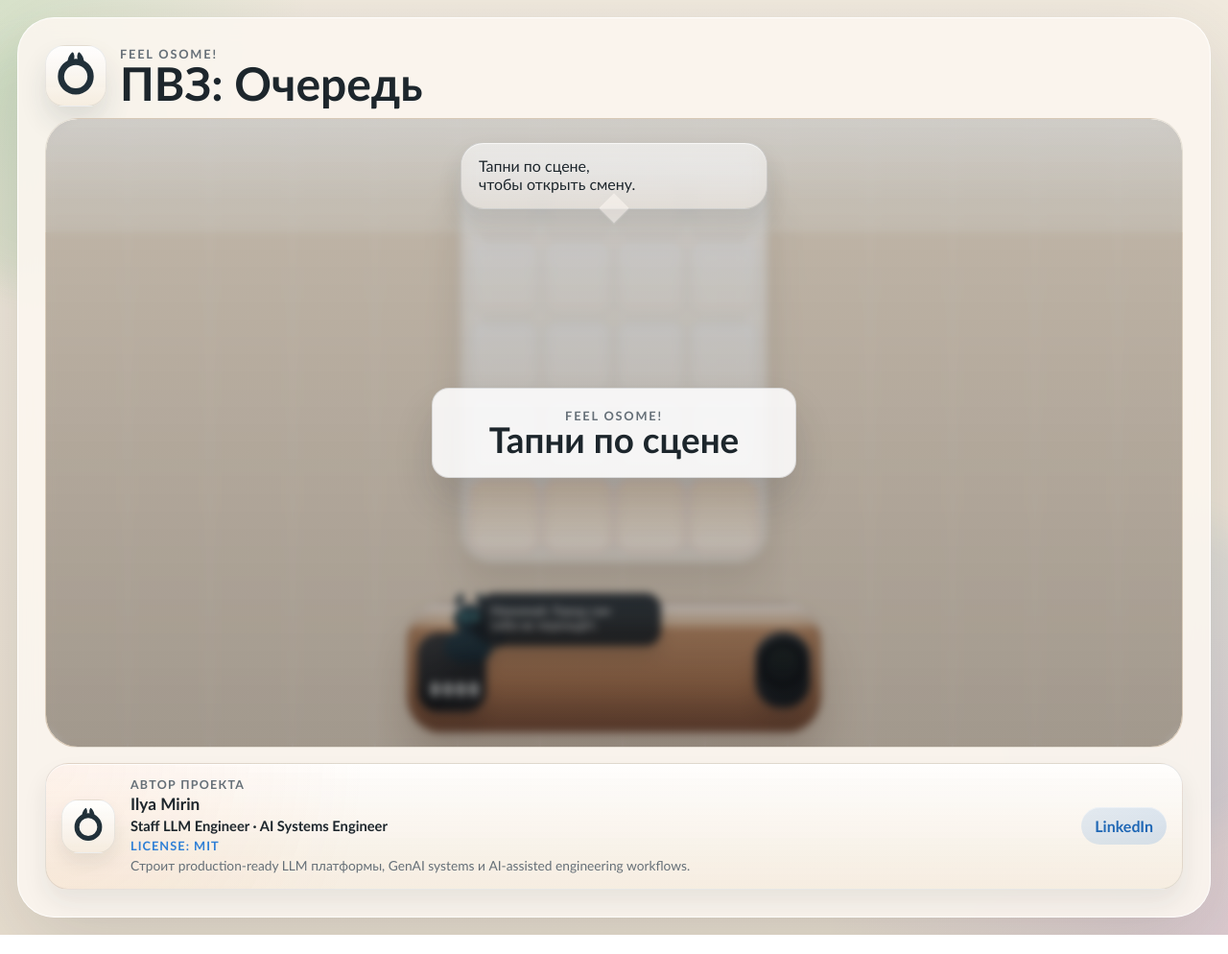
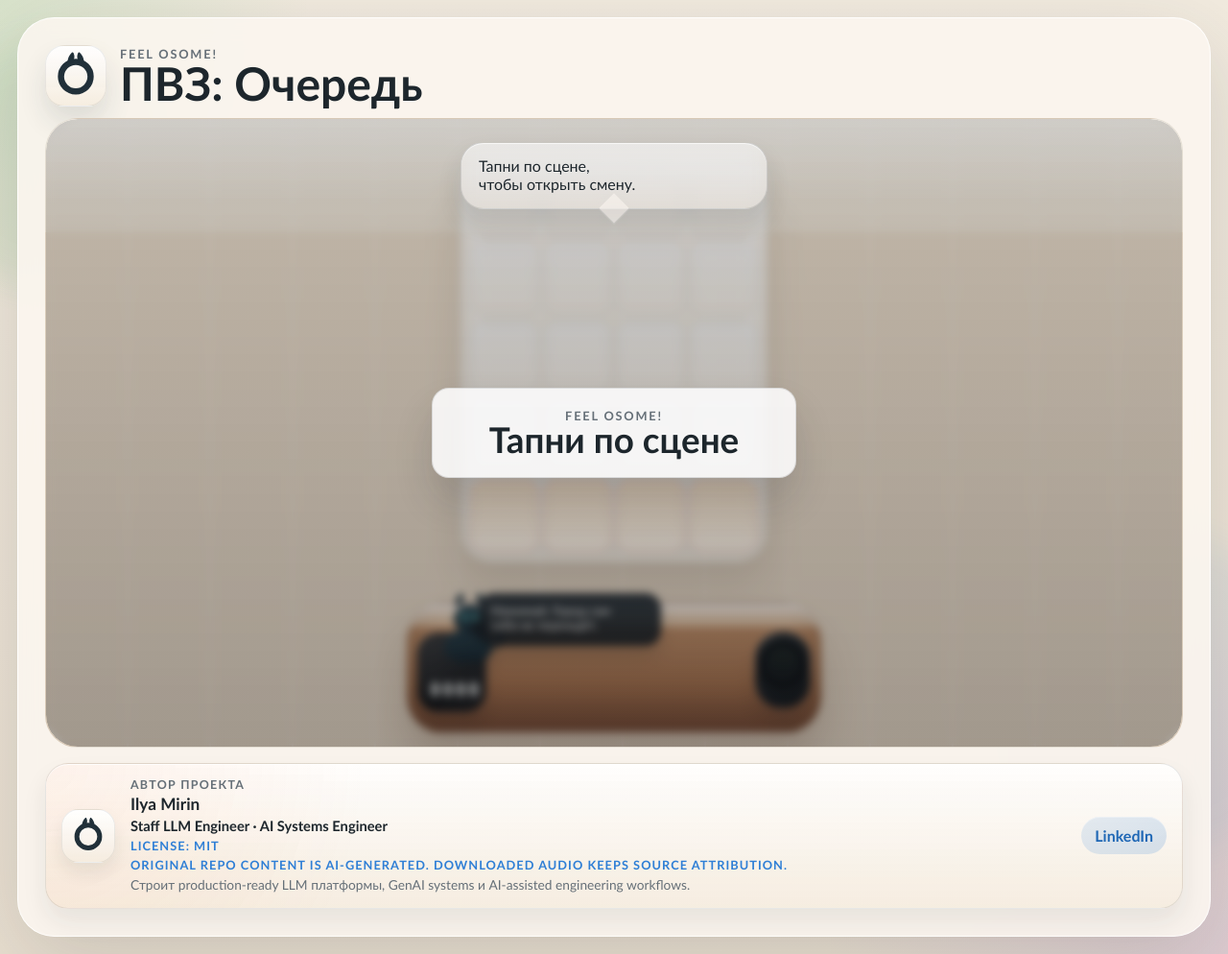
Before and after one commit to ilyamirin/osome, a website: page index.html in a window 1280 px wide. Shown: the whole page at 96% size. Drawn offline with Linux system fonts and the light colour scheme.

Commit message:
Add AI content disclaimer

```diff
--- a/index.html
+++ b/index.html
@@ -100,6 +100,9 @@
               <strong>Ilya Mirin</strong>
               <p class="author-plaque-role">Staff LLM Engineer · AI Systems Engineer</p>
               <p class="author-plaque-license">License: MIT</p>
+              <p class="author-plaque-license">
+                Original repo content is AI-generated. Downloaded audio keeps source attribution.
+              </p>
               <p class="author-plaque-summary">
                 Строит production-ready LLM платформы, GenAI systems и AI-assisted engineering
                 workflows.
```
Also changed, not shown: README.md.
